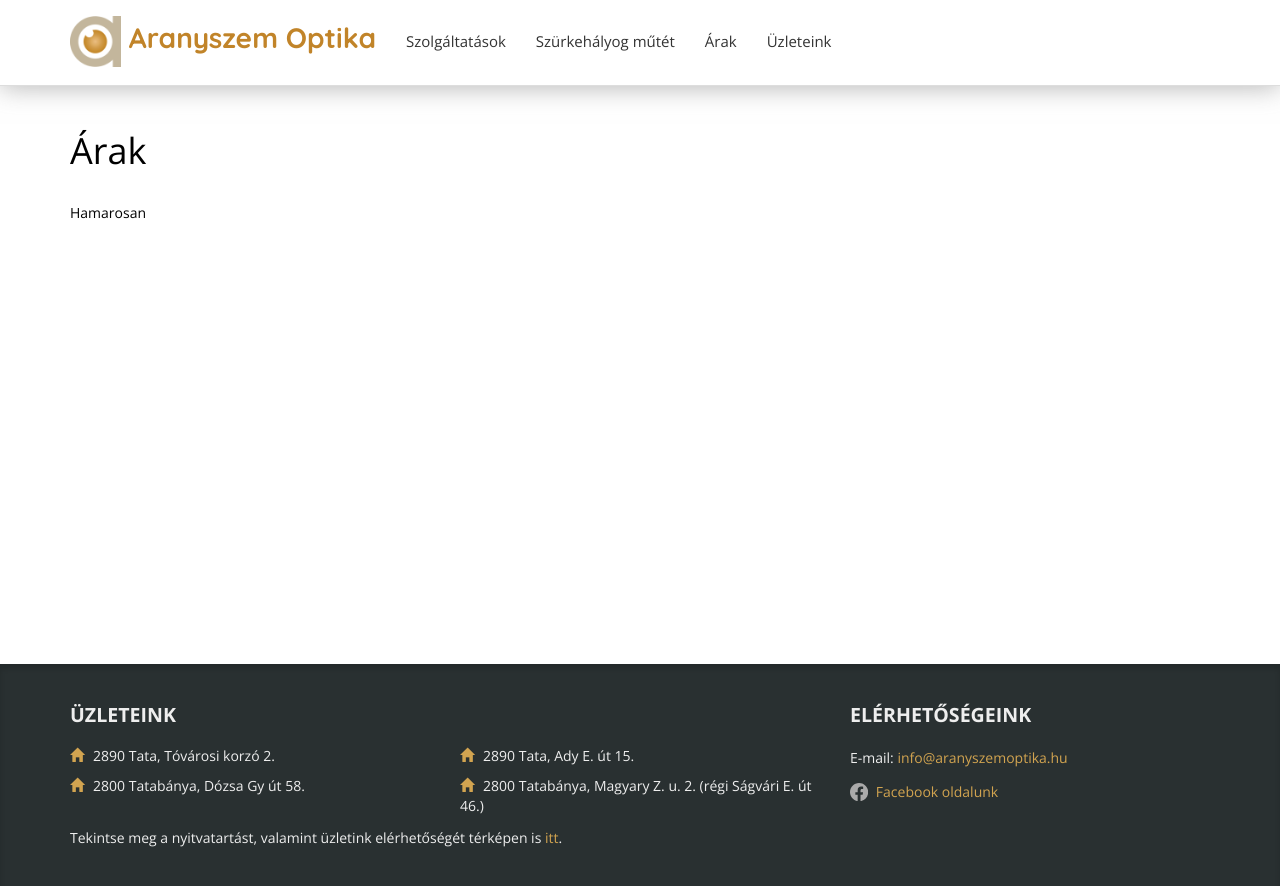
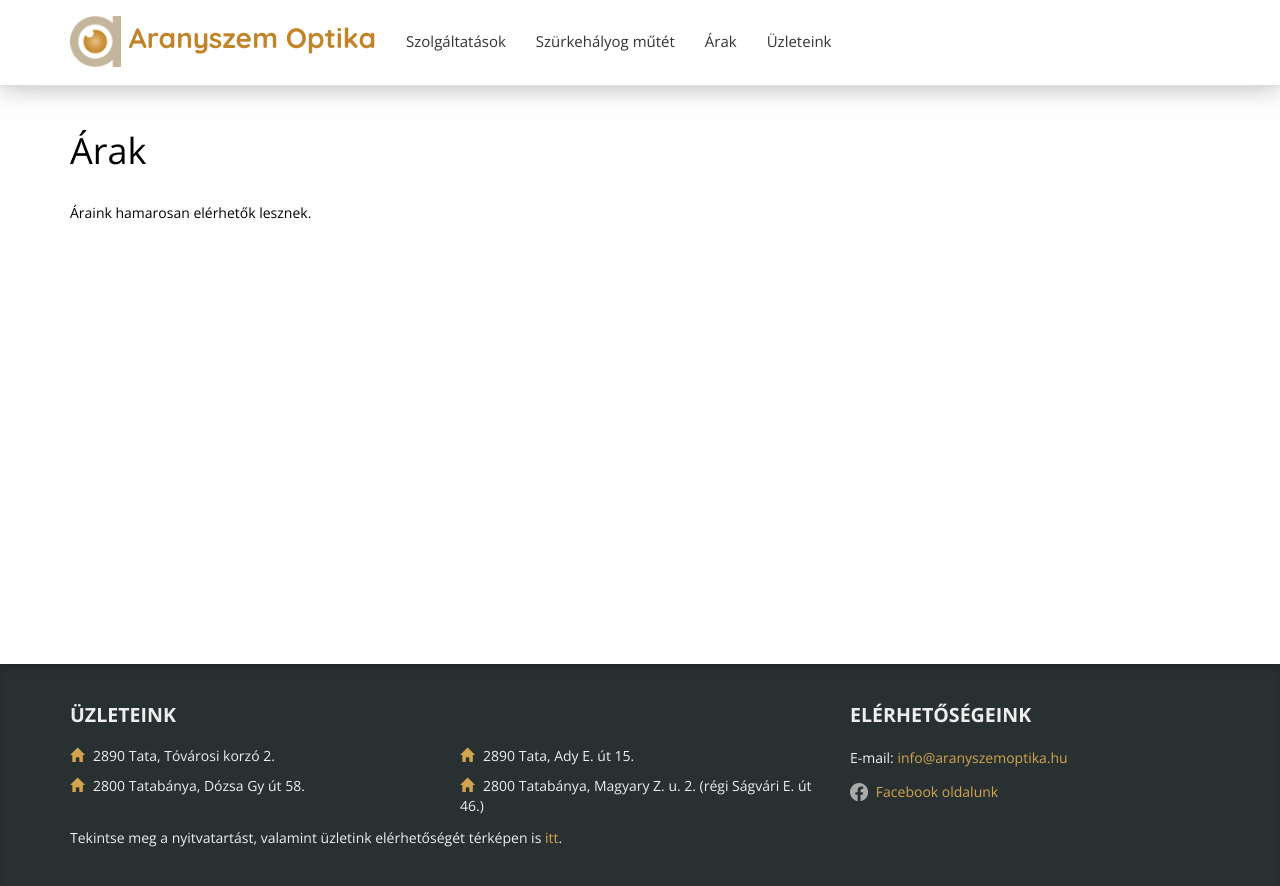
Before and after one commit to aranyszemoptika/aranyszemoptika.github.io, a Jekyll site: the page built from docs/page_arak.md, in a window 1280 px wide. Shown: the top 886 px of the page. Built offline with Jekyll 4.4.1, drawn with Linux system fonts in a browser that asks for light colours.

```diff
--- a/docs/index.html
+++ b/docs/index.html
@@ -1,6 +1,7 @@
 ---
 layout: root
 full_title: Aranyszem Optika | Szemüvegek, Látásvizsgálat
+description: Az Aranyszem Optika Tatán és környékén foglalkozik szemvizsgálattal, szürkehályog műtéttel valamint szemüvegek forgalmazásával.
 ---
 
 <article class="mainPage">
--- a/docs/page_arak.md
+++ b/docs/page_arak.md
@@ -6,4 +6,4 @@ title: Árak
 
 # Árak
 
-Hamarosan
+Áraink hamarosan elérhetők lesznek.
```
Also changed, not shown: docs/page_cataract.md (+1 -0 lines).
